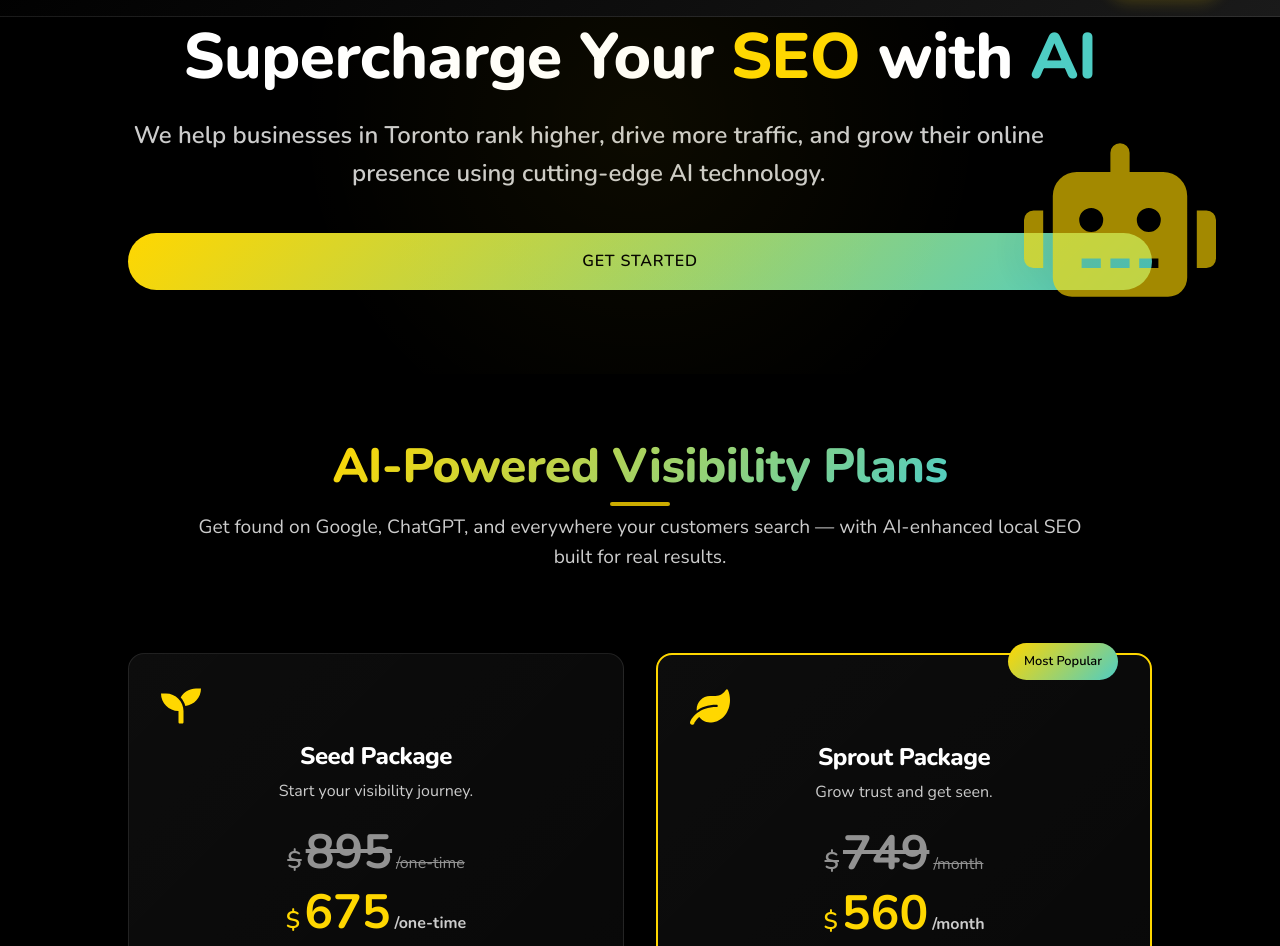
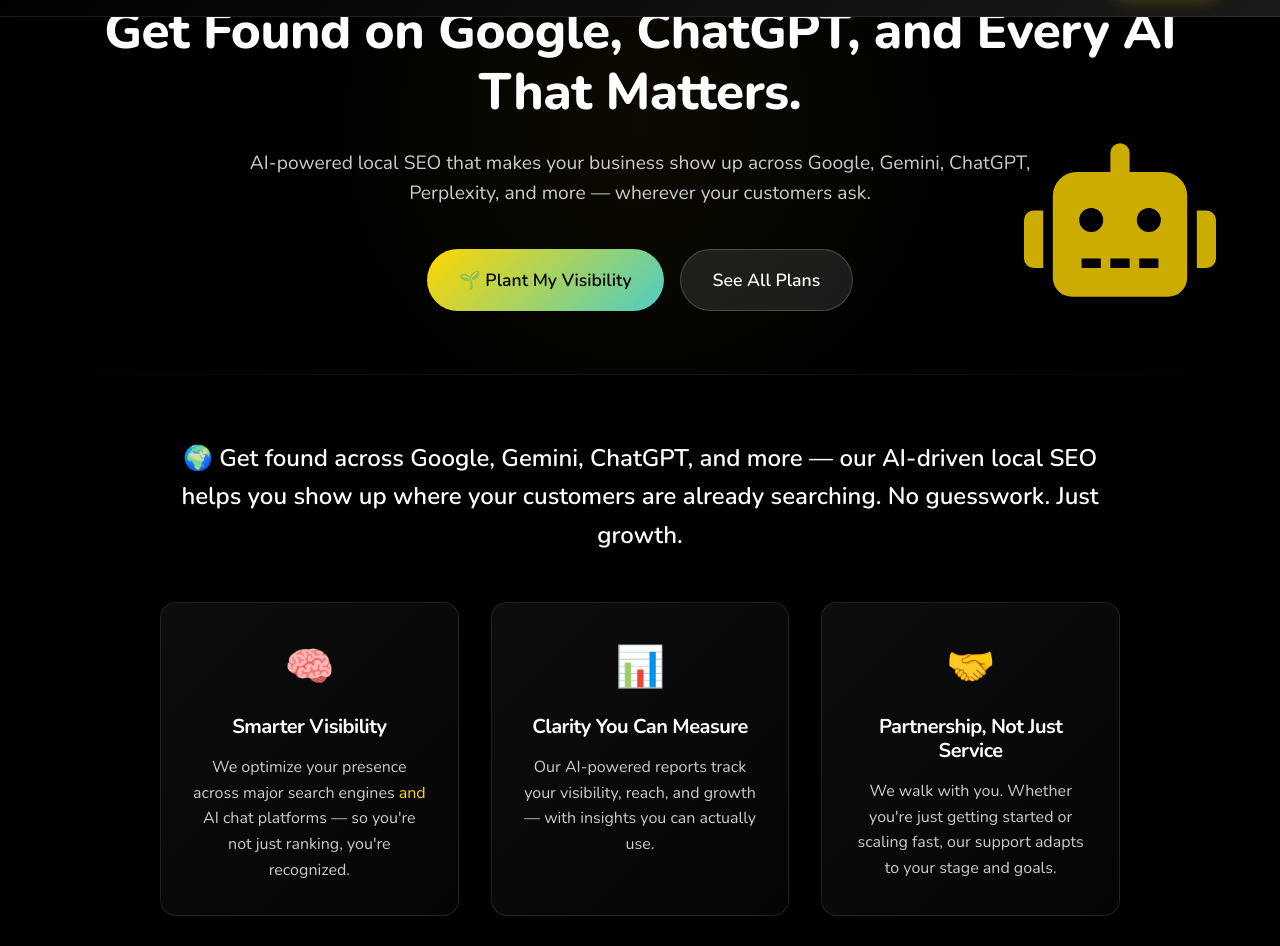
Before and after one commit to KJGuce/dueseasondigital.github.io, a React (Vite) app in the folder react-site/: page / in a window 1280 px wide. Shown: the part 126-1072 px from the top of the page. Built offline with nearby package versions, Linux system fonts and the light colour scheme.

Commit message:
Update homepage layout and messaging: - Improve hero section with full-spectrum AI visibility messaging - Fix Why Choose Us section grid layout and styling - Update context section with new AI-forward positioning - Enhance overall visual consistency

```diff
--- a/react-site/package.json
+++ b/react-site/package.json
@@ -31,6 +31,7 @@
     "eslint": "^8.55.0",
     "eslint-plugin-react-hooks": "^4.6.0",
     "eslint-plugin-react-refresh": "^0.4.5",
+    "gh-pages": "^6.3.0",
     "postcss": "^8.5.4",
     "tailwindcss": "^4.1.8",
     "typescript": "^5.2.2",
--- a/react-site/src/pages/HomePage.module.css
+++ b/react-site/src/pages/HomePage.module.css
@@ -25,6 +25,7 @@
   min-height: 500px;
   display: flex;
   align-items: center;
+  justify-content: center;
   background: linear-gradient(
     135deg,
     var(--color-background) 0%,
@@ -32,7 +33,7 @@
   );
   position: relative;
   overflow: hidden;
-  padding: 12rem 0 8rem;
+  padding: 8rem 0 4rem;
   width: 100%;
 }
 
@@ -53,87 +54,172 @@
 }
 
 .heroContent {
+  width: 100%;
+  max-width: 1200px;
+  margin: 0 auto;
+  padding: 0 2rem;
   position: relative;
   z-index: 2;
+  text-align: center;
+}
+
+.hero h1 {
+  font-size: clamp(2rem, 4vw, 3.5rem);
+  font-weight: 800;
+  margin-bottom: 1.5rem;
+  color: var(--color-text);
+  line-height: 1.2;
+  text-align: center;
+}
+
+.hero h1 em {
+  font-style: normal;
+  color: var(--color-primary);
+}
+
+.heroSubtitle {
+  font-size: clamp(1.1rem, 1.5vw, 1.3rem);
+  color: var(--color-text-light);
+  margin-bottom: 2.5rem;
+  max-width: 800px;
+  line-height: 1.6;
+  text-align: center;
+  margin-left: auto;
+  margin-right: auto;
+}
+
+.heroCta {
+  display: flex;
+  gap: 1rem;
+  flex-wrap: wrap;
+  justify-content: center;
+}
+
+.primaryButton {
+  display: inline-flex;
+  align-items: center;
+  gap: 0.5rem;
+  padding: 1rem 2rem;
+  background: linear-gradient(
+    135deg,
+    var(--color-primary) 0%,
+    var(--color-accent) 100%
+  );
+  color: var(--color-background);
+  font-weight: 600;
+  font-size: 1.1rem;
+  border-radius: 50px;
+  text-decoration: none;
+  transition: all 0.3s ease;
+  cursor: pointer;
+  border: none;
+}
+
+.primaryButton:hover {
+  transform: translateY(-2px);
+  box-shadow: 0 4px 15px rgba(255, 215, 0, 0.2);
+}
+
+.secondaryButton {
+  display: inline-flex;
+  align-items: center;
+  gap: 0.5rem;
+  padding: 1rem 2rem;
+  background: rgba(255, 255, 255, 0.1);
+  color: var(--color-text);
+  font-weight: 600;
+  font-size: 1.1rem;
+  border-radius: 50px;
+  text-decoration: none;
+  transition: all 0.3s ease;
+  border: 1px solid rgba(255, 255, 255, 0.2);
+}
+
+.secondaryButton:hover {
+  transform: translateY(-2px);
+  background: rgba(255, 255, 255, 0.15);
+}
+
+/* Section Divider */
+.sectionDivider {
+  height: 1px;
+  background: linear-gradient(
+    90deg,
+    transparent 0%,
+    rgba(255, 255, 255, 0.1) 50%,
+    transparent 100%
+  );
+  margin: 0;
   width: 100%;
 }
 
-.hero h1 {
-  font-size: clamp(2.5rem, 5vw, 4rem);
-  font-weight: 800;
-  line-height: 1.1;
-  margin-bottom: 1.5rem;
-  color: var(--color-text-dark);
+/* Context Section */
+.contextSection {
+  text-align: center;
+  margin-bottom: 4rem;
+  padding: 0 2rem;
 }
 
-.highlight {
-  color: var(--color-primary);
-  position: relative;
-  display: inline-block;
+.contextText {
+  font-size: 1.5rem;
+  font-weight: 600;
+  color: var(--color-text);
+  margin-bottom: 3rem;
+  line-height: 1.6;
 }
 
-.highlight::after {
-  content: "";
-  position: absolute;
-  bottom: 0;
-  left: 0;
-  width: 100%;
-  height: 12px;
-  background: var(--color-primary);
-  opacity: 0.2;
-  z-index: -1;
-  transform: skew(-15deg);
+.benefitIcons {
+  display: grid;
+  grid-template-columns: repeat(3, 1fr);
+  gap: 2rem;
+  max-width: 1200px;
+  margin: 0 auto;
 }
 
-.highlightAI {
-  color: var(--color-accent);
-  position: relative;
-  display: inline-block;
+.contextBenefitIcon {
+  display: flex;
+  flex-direction: column;
+  align-items: center;
+  gap: 1rem;
+  padding: 2rem;
+  background: linear-gradient(
+    135deg,
+    rgba(255, 255, 255, 0.05) 0%,
+    rgba(255, 255, 255, 0.02) 100%
+  );
+  border: 1px solid rgba(255, 255, 255, 0.1);
+  border-radius: 16px;
+  transition: all 0.3s ease;
 }
 
-.highlightAI::after {
-  content: "";
-  position: absolute;
-  bottom: 0;
-  left: 0;
-  width: 100%;
-  height: 12px;
-  background: var(--color-accent);
-  opacity: 0.2;
-  z-index: -1;
-  transform: skew(-15deg);
+.contextBenefitIcon:hover {
+  transform: translateY(-5px);
+  box-shadow: 0 10px 30px rgba(0, 0, 0, 0.2);
+  border-color: var(--color-primary);
 }
 
-.heroSubtitle {
-  font-size: clamp(1.25rem, 2vw, 1.5rem);
-  margin-bottom: 2.5rem;
-  color: var(--color-text-light);
-  font-weight: 600;
-  max-width: 90%;
+.contextBenefitIcon span {
+  font-size: 2.5rem;
+  color: var(--color-primary);
 }
 
-.ctaButton {
-  display: inline-block;
-  padding: clamp(1rem, 2vw, 1.2rem) clamp(2rem, 4vw, 2.5rem);
-  background: linear-gradient(
-    135deg,
-    var(--color-primary) 0%,
-    var(--color-primary-accent) 100%
-  );
-  color: var(--color-background);
-  text-decoration: none;
-  border-radius: 50px;
+.contextBenefitIcon h4 {
+  font-size: 1.25rem;
   font-weight: 700;
-  font-size: clamp(1rem, 1.5vw, 1.2rem);
-  box-shadow: 0 4px 15px rgba(0, 0, 0, 0.1);
-  transition: all 0.3s ease;
-  text-transform: uppercase;
-  letter-spacing: 0.05em;
+  color: var(--color-text);
+  margin: 0;
 }
 
-.ctaButton:hover {
-  transform: translateY(-2px);
-  box-shadow: 0 6px 20px rgba(0, 0, 0, 0.15);
+.contextBenefitIcon p {
+  font-size: 1rem;
+  color: var(--color-text-light);
+  margin: 0;
+  line-height: 1.6;
+}
+
+.contextBenefitIcon p em {
+  font-style: normal;
+  color: var(--color-primary);
 }
 
 .robotIcon {
@@ -477,56 +563,12 @@
 
 .benefitsGrid {
   display: grid;
-  grid-template-columns: repeat(auto-fit, minmax(min(100%, 350px), 1fr));
+  grid-template-columns: repeat(3, 1fr);
   gap: 2rem;
-  width: 100%;
-  padding: 0;
-  margin-bottom: 3rem;
-}
-
-.benefitItem {
-  display: flex;
-  align-items: flex-start;
-  gap: 1.5rem;
-  padding: 2rem;
-  background: linear-gradient(
-    135deg,
-    rgba(255, 255, 255, 0.05) 0%,
-    rgba(255, 255, 255, 0.02) 100%
-  );
-  border: 1px solid rgba(255, 255, 255, 0.1);
-  border-radius: 16px;
-  transition: all 0.3s ease;
-}
-
-.benefitItem:hover {
-  transform: translateY(-5px);
-  box-shadow: 0 10px 30px rgba(0, 0, 0, 0.2);
-  border-color: var(--color-primary);
-}
-
-.benefitIcon {
-  color: var(--color-primary);
-  font-size: 2rem;
-  flex-shrink: 0;
-  margin-top: 0.25rem;
-}
-
-.benefitContent {
-  flex: 1;
-}
-
-.benefitContent h3 {
-  font-size: 1.25rem;
-  font-weight: 700;
-  color: var(--color-text);
-  margin-bottom: 0.75rem;
-}
-
-.benefitContent p {
-  font-size: 1rem;
-  color: var(--color-text-light);
-  line-height: 1.6;
+  margin-top: 3rem;
+  max-width: 1200px;
+  margin-left: auto;
+  margin-right: auto;
 }
 
 .whyUsCta {
@@ -775,7 +817,7 @@
   }
 
   .benefitsGrid {
-    grid-template-columns: repeat(auto-fit, minmax(min(100%, 280px), 1fr));
+    grid-template-columns: repeat(2, 1fr);
   }
 
   .testimonialGrid {
@@ -787,7 +829,7 @@
   .hero {
     height: auto;
     min-height: 400px;
-    padding: 10rem 0 6rem;
+    padding: 6rem 0 3rem;
   }
 
   .heroGraphic {
@@ -815,7 +857,6 @@
 
   .benefitsGrid {
     grid-template-columns: 1fr;
-    gap: 1.5rem;
   }
 
   .testimonialGrid {
@@ -871,12 +912,30 @@
   .whyUsCta p {
     font-size: 1.2rem;
   }
+
+  .heroCta {
+    flex-direction: column;
+  }
+
+  .primaryButton,
+  .secondaryButton {
+    width: 100%;
+    justify-content: center;
+  }
+
+  .contextText {
+    font-size: 1.3rem;
+  }
+
+  .benefitIcons {
+    grid-template-columns: 1fr;
+  }
 }
 
 @media (max-width: 480px) {
   .hero {
     min-height: 350px;
-    padding: 8rem 0 4rem;
+    padding: 5rem 0 2rem;
   }
 
   .heroGraphic {
@@ -971,6 +1030,14 @@
   .whyUsCta p {
     font-size: 1.1rem;
   }
+
+  .contextText {
+    font-size: 1.1rem;
+  }
+
+  .benefitIcon {
+    padding: 1.5rem;
+  }
 }
 
 /* Container padding adjustments */
@@ -1053,3 +1120,81 @@
   font-size: 1.1rem;
   line-height: 1.6;
 }
+
+.benefitItem {
+  display: flex;
+  align-items: flex-start;
+  gap: 1.5rem;
+  padding: 2rem;
+  background: linear-gradient(
+    135deg,
+    rgba(255, 255, 255, 0.05) 0%,
+    rgba(255, 255, 255, 0.02) 100%
+  );
+  border: 1px solid rgba(255, 255, 255, 0.1);
+  border-radius: 16px;
+  transition: all 0.3s ease;
+}
+
+.benefitItem:hover {
+  transform: translateY(-5px);
+  box-shadow: 0 10px 30px rgba(0, 0, 0, 0.2);
+  border-color: var(--color-primary);
+}
+
+.benefitIcon {
+  font-size: 2rem;
+  color: var(--color-primary);
+  flex-shrink: 0;
+  margin-top: 0.25rem;
+  transition: all 0.3s ease;
+}
+
+.benefitItem:hover .benefitIcon {
+  transform: scale(1.1);
+  color: var(--color-accent);
+}
+
+.benefitContent {
+  flex: 1;
+}
+
+.benefitContent h3 {
+  font-size: 1.25rem;
+  font-weight: 700;
+  color: var(--color-text);
+  margin-bottom: 0.75rem;
+}
+
+.benefitContent p {
+  font-size: 1rem;
+  color: var(--color-text-light);
+  line-height: 1.6;
+  margin: 0;
+}
+
+.benefitsGrid {
+  display: grid;
+  grid-template-columns: repeat(3, 1fr);
+  gap: 2rem;
+  margin-top: 3rem;
+  max-width: 1200px;
+  margin-left: auto;
+  margin-right: auto;
+}
+
+@media (max-width: 1024px) {
+  .benefitsGrid {
+    grid-template-columns: repeat(2, 1fr);
+  }
+}
+
+@media (max-width: 768px) {
+  .benefitsGrid {
+    grid-template-columns: 1fr;
+  }
+
+  .benefitItem {
+    padding: 1.5rem;
+  }
+}
--- a/react-site/src/pages/HomePage.tsx
+++ b/react-site/src/pages/HomePage.tsx
@@ -3,15 +3,13 @@ import { motion } from "framer-motion";
 import { Link } from "react-router-dom";
 import {
   FaRobot,
-  FaSearch,
-  FaChartLine,
-  FaUsers,
   FaCheck,
   FaFacebook,
   FaLinkedin,
   FaInstagram,
   FaSeedling,
   FaLeaf,
+  FaChartLine,
   FaTag,
   FaBrain,
   FaStar,
@@ -91,97 +89,120 @@ const HomePage: React.FC = () => {
   const benefits = [
     {
       icon: <FaBrain className={styles.benefitIcon} />,
-      title: "AI-First, Not AI-Only",
+      title: "AI-First Strategy",
       description:
-        "We specialize in visibility across AI tools like ChatGPT and Google—but never lose the human touch.",
+        "We optimize for both traditional search and AI platforms, ensuring you're found wherever your customers look.",
     },
     {
       icon: <FaStar className={styles.benefitIcon} />,
-      title: "Rooted in Purpose & Integrity",
+      title: "Local Market Mastery",
       description:
-        "We lead with honesty, alignment, and long-term impact—because the why behind your business matters.",
+        "Deep understanding of local search behavior and AI interactions in your specific market.",
     },
     {
       icon: <FaMapMarkerAlt className={styles.benefitIcon} />,
-      title: "Local SEO Expertise",
+      title: "Multi-Platform Visibility",
       description:
-        "From Google Maps to Apple Business, we help you stand out in the search results that actually convert.",
+        "Get found across Google, Gemini, ChatGPT, and more — wherever your customers are asking questions.",
     },
     {
       icon: <FaHandshake className={styles.benefitIcon} />,
-      title: "People Before Pixels",
+      title: "True Partnership",
       description:
-        "You're more than data—we partner with purpose, not just deliverables.",
+        "We're invested in your growth, providing personalized support that adapts to your business stage.",
     },
     {
       icon: <FaBullseye className={styles.benefitIcon} />,
-      title: "Designed to Convert",
+      title: "Clear Growth Metrics",
       description:
-        "Smart strategy meets beautiful execution. We write, design, and optimize with ROI in mind.",
+        "Track your visibility across all platforms with AI-powered reports that show real progress.",
     },
     {
       icon: <FaHeart className={styles.benefitIcon} />,
-      title: "Small Team, Big Heart",
+      title: "Your Success Story",
       description:
-        "You won't get lost in a dashboard. We walk with you, not just talk to you.",
+        "We're committed to helping you build a strong, visible presence that attracts your ideal customers.",
     },
   ];
+
+  const scrollToServices = () => {
+    const servicesSection = document.querySelector(`.${styles.services}`);
+    if (servicesSection) {
+      servicesSection.scrollIntoView({ behavior: "smooth" });
+    }
+  };
 
   return (
     <div className={styles.homePage}>
       {/* Hero Section */}
       <section className={styles.hero}>
-        <div className={styles.container}>
-          <motion.h1
-            initial={{ opacity: 0, y: 20 }}
-            animate={{ opacity: 1, y: 0 }}
-            transition={{ duration: 0.6 }}
-          >
-            Supercharge Your <span className={styles.highlight}>SEO</span> with{" "}
-            <span className={styles.highlightAI}>AI</span>
-          </motion.h1>
-          <motion.p
-            className={styles.heroSubtitle}
-            initial={{ opacity: 0, y: 20 }}
-            animate={{ opacity: 1, y: 0 }}
-            transition={{ duration: 0.6, delay: 0.2 }}
-          >
-            We help businesses in Toronto rank higher, drive more traffic, and
-            grow their online presence using cutting-edge AI technology.
-          </motion.p>
-          <MotionLink
-            to="/contact"
-            className={styles.ctaButton}
-            initial={{ opacity: 0, y: 20 }}
-            animate={{ opacity: 1, y: 0 }}
-            transition={{ duration: 0.6, delay: 0.4 }}
-            whileHover={{ scale: 1.05 }}
-            whileTap={{ scale: 0.95 }}
-          >
-            Get Started
-          </MotionLink>
+        <div className={styles.heroContent}>
+          <h1>Get Found on Google, ChatGPT, and Every AI That Matters.</h1>
+          <p className={styles.heroSubtitle}>
+            AI-powered local SEO that makes your business show up across Google,
+            Gemini, ChatGPT, Perplexity, and more — wherever your customers ask.
+          </p>
+          <div className={styles.heroCta}>
+            <button onClick={scrollToServices} className={styles.primaryButton}>
+              🌱 Plant My Visibility
+            </button>
+            <Link to="/services" className={styles.secondaryButton}>
+              See All Plans
+            </Link>
+          </div>
         </div>
-        <div className={styles.heroGraphic}>
-          <motion.div
-            initial={{ opacity: 0, scale: 0.8 }}
-            animate={{ opacity: 1, scale: 1 }}
-            transition={{ duration: 0.8, delay: 0.6 }}
-          >
-            <FaRobot className={styles.robotIcon} />
-          </motion.div>
+        <div className={styles.heroGraphic}></div>
+        <div className={styles.robotIcon}>
+          <FaRobot />
         </div>
       </section>
 
+      {/* Section Divider */}
+      <div className={styles.sectionDivider}></div>
+
       {/* Services Section */}
-      <section id="pricing-plans" className={styles.services}>
-        <div className={styles.container}>
+      <section className={styles.services} id="pricing-plans">
+        <div className={styles.servicesContent}>
+          <div className={styles.contextSection}>
+            <p className={styles.contextText}>
+              🌍 Get found across Google, Gemini, ChatGPT, and more — our
+              AI-driven local SEO helps you show up where your customers are
+              already searching. No guesswork. Just growth.
+            </p>
+            <div className={styles.benefitIcons}>
+              <div className={styles.contextBenefitIcon}>
+                <span>🧠</span>
+                <h4>Smarter Visibility</h4>
+                <p>
+                  We optimize your presence across major search engines{" "}
+                  <em>and</em> AI chat platforms — so you're not just ranking,
+                  you're recognized.
+                </p>
+              </div>
+              <div className={styles.contextBenefitIcon}>
+                <span>📊</span>
+                <h4>Clarity You Can Measure</h4>
+                <p>
+                  Our AI-powered reports track your visibility, reach, and
+                  growth — with insights you can actually use.
+                </p>
+              </div>
+              <div className={styles.contextBenefitIcon}>
+                <span>🤝</span>
+                <h4>Partnership, Not Just Service</h4>
+                <p>
+                  We walk with you. Whether you're just getting started or
+                  scaling fast, our support adapts to your stage and goals.
+                </p>
+              </div>
+            </div>
+          </div>
+
           <div className={styles.sectionHeader}>
             <h2>AI-Powered Visibility Plans</h2>
-            <p>
-              Get found on Google, ChatGPT, and everywhere your customers search
-              — with AI-enhanced local SEO built for real results.
-            </p>
+            <p>Choose the perfect plan for your business growth</p>
           </div>
+
           <div className={styles.packagesGrid}>
             {packages.map((pkg, index) => (
               <motion.div
@@ -271,21 +292,28 @@ const HomePage: React.FC = () => {
       <section className={styles.whyUs} id="why-dsd">
         <div className={styles.whyUsContent}>
           <div className={styles.sectionHeader}>
-            <h2>Rooted in Values. Built for Visibility.</h2>
+            <h2>AI-Powered Growth, Human-Centered Support</h2>
             <p>
-              Why modern brands, local businesses, and founders choose Due
-              Season Digital.
+              Why forward-thinking businesses choose Due Season Digital for
+              their visibility needs.
             </p>
           </div>
           <div className={styles.benefitsGrid}>
             {benefits.map((benefit, index) => (
-              <div key={index} className={styles.benefitItem}>
+              <motion.div
+                key={index}
+                className={styles.benefitItem}
+                initial={{ opacity: 0, y: 20 }}
+                whileInView={{ opacity: 1, y: 0 }}
+                viewport={{ once: true }}
+                transition={{ duration: 0.5, delay: index * 0.1 }}
+              >
                 {benefit.icon}
                 <div className={styles.benefitContent}>
                   <h3>{benefit.title}</h3>
                   <p>{benefit.description}</p>
                 </div>
-              </div>
+              </motion.div>
             ))}
           </div>
           <div className={styles.whyUsCta}>
```
Also changed, not shown: 6 other files (tests, documents, lock files or other folders).
